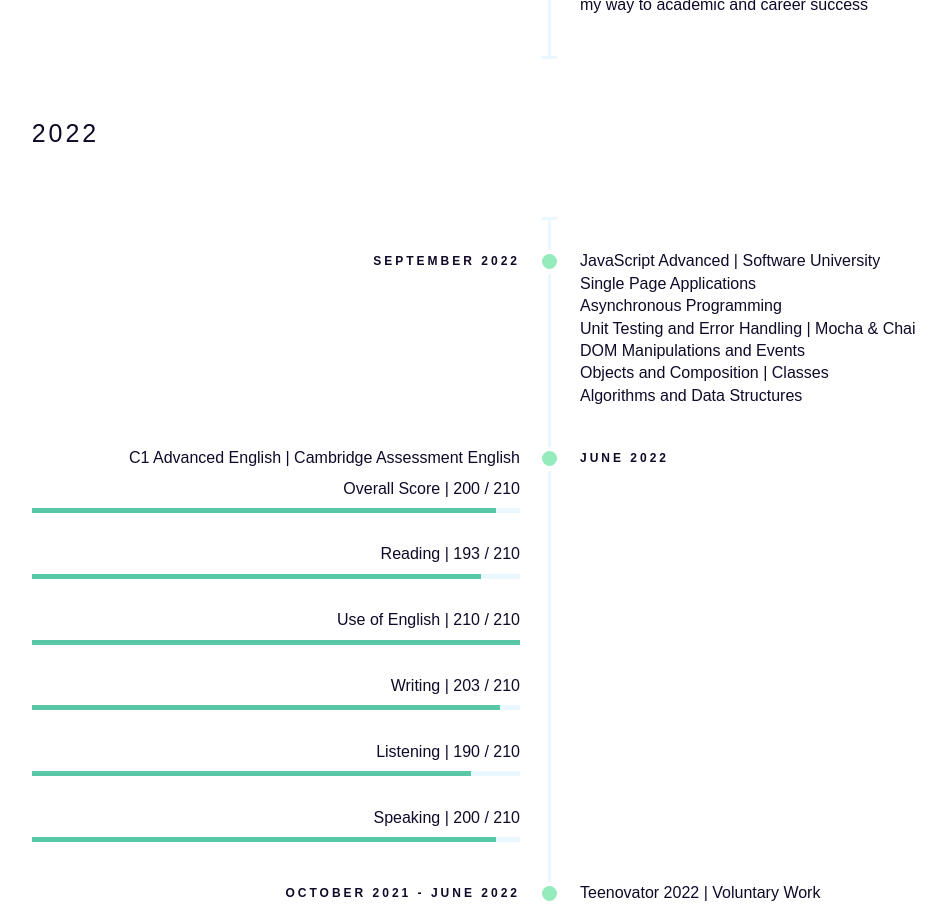
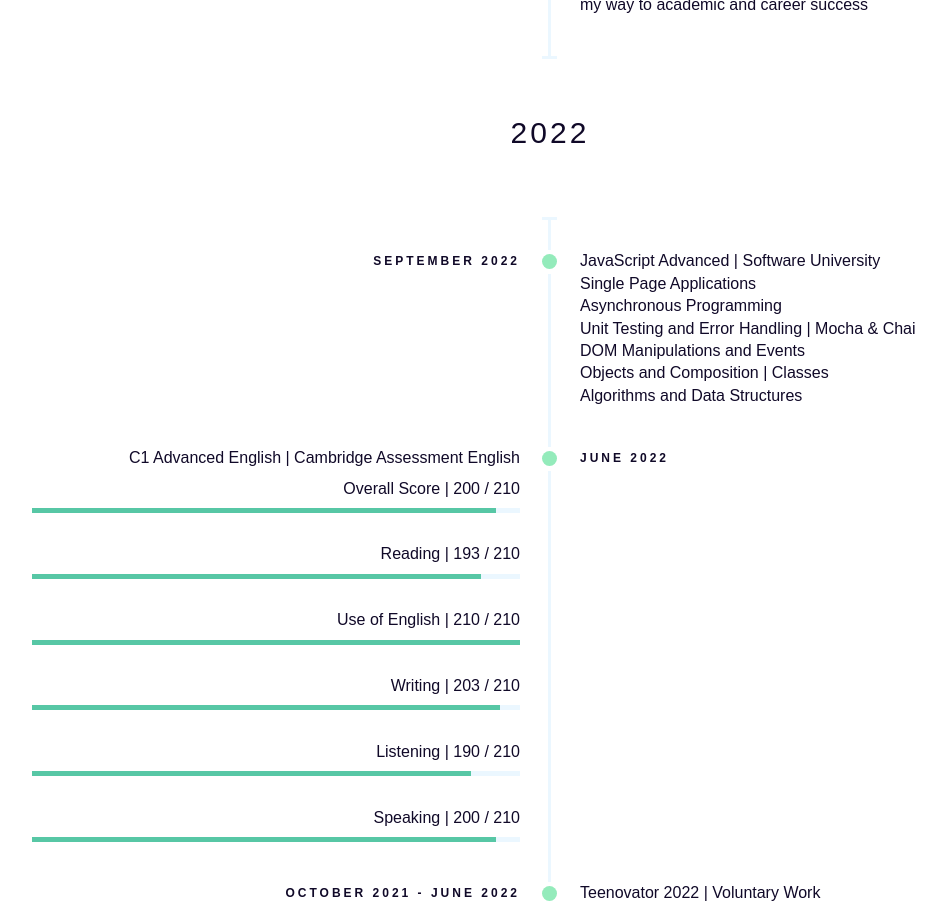
Before and after one commit to Deirror/aangelov-portfolio, a Next.js app: page / in a window 1280 px wide. Shown: the part 1940-2844 px from the top of the page, without its empty margins (90-1036 px from the left). Built offline with nearby package versions, Linux system fonts and the light colour scheme.

Commit message:
fix year

```diff
--- a/components/Certification.tsx
+++ b/components/Certification.tsx
@@ -65,7 +65,7 @@ const Certification = () => {
                         <div className="timeline-info"></div>
                         <div className="timeline-marker"></div>
                         <div className="timeline-content">
-                            <h2 className={styles.custtitle}>2022</h2>
+                            <h2 className={styles.number}>2022</h2>
                         </div>
                     </li>
                     <li className="timeline-item">
--- a/styles/Certification.module.scss
+++ b/styles/Certification.module.scss
@@ -6,6 +6,13 @@
         height: 1px;
         margin: 1vh auto;
         background-color: #94ebbb;
+    }
+
+    .number {
+        font-size: 30px;
+        text-align: center;
+        margin: 2vh auto;
+        letter-spacing: 3px;
     }
 
     .custtitle {
```
